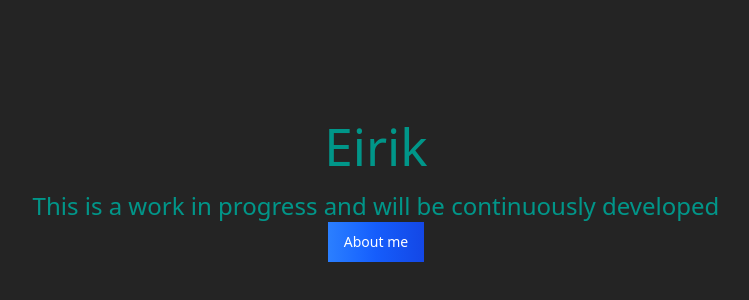
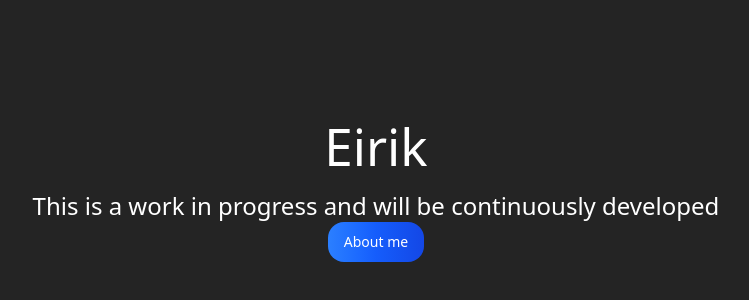
Before and after one commit to el9njo/el9njo.github.io, a React (Vite) app: page /#/ in a window 1280 px wide. Shown: the part 218-518 px from the top of the page, without its empty margins (264-1013 px from the left). Built offline with nearby package versions, Linux system fonts and the light colour scheme.

Commit message:
Started for About me page

```diff
--- a/src/Pages/About.tsx
+++ b/src/Pages/About.tsx
@@ -12,6 +12,7 @@ export function About() {
                         theme={{
                             dark: ["#3d3d3d", "#134e4a", "#0d9488", "#14b8a6", "#5eead4"]
                         }}
+                        showWeekdayLabels = {true}
                     />
                 </div>
 
--- a/src/Pages/main.tsx
+++ b/src/Pages/main.tsx
@@ -12,9 +12,9 @@ export function LandingPage() {
     return (
         <>
             <div>
-                <h1 className="text-teal-600 text-3xl p-4">Eirik</h1>
+                <h1 className="text-white  text-3xl p-4">Eirik</h1>
 
-                <p className="text-2xl text-teal-600">
+                <p className="text-2xl text-white">
                     This is a work in progress and will be continuously developed
                 </p>
             </div>
@@ -22,7 +22,12 @@ export function LandingPage() {
 
             <button type="button"
                     onClick={handleNavigation}
-                    className="text-white bg-gradient-to-r from-blue-500 via-blue-600 to-blue-700 hover:bg-gradient-to-br focus:ring-4 focus:outline-none focus:ring-blue-300 dark:focus:ring-blue-800 font-medium rounded-base text-sm px-4 py-2.5 text-center leading-5">About me
+                    className="text-white bg-linear-to-r
+                    from-blue-500 via-blue-600 rounded-2xl
+                    to-blue-700 hover:bg-linear-to-br
+                    focus:ring-4 focus:outline-none focus:ring-blue-300
+                    dark:focus:ring-blue-800 font-medium rounded-base
+                    text-sm px-4 py-2.5 text-center leading-5">About me
             </button>
         </>
     )
```
